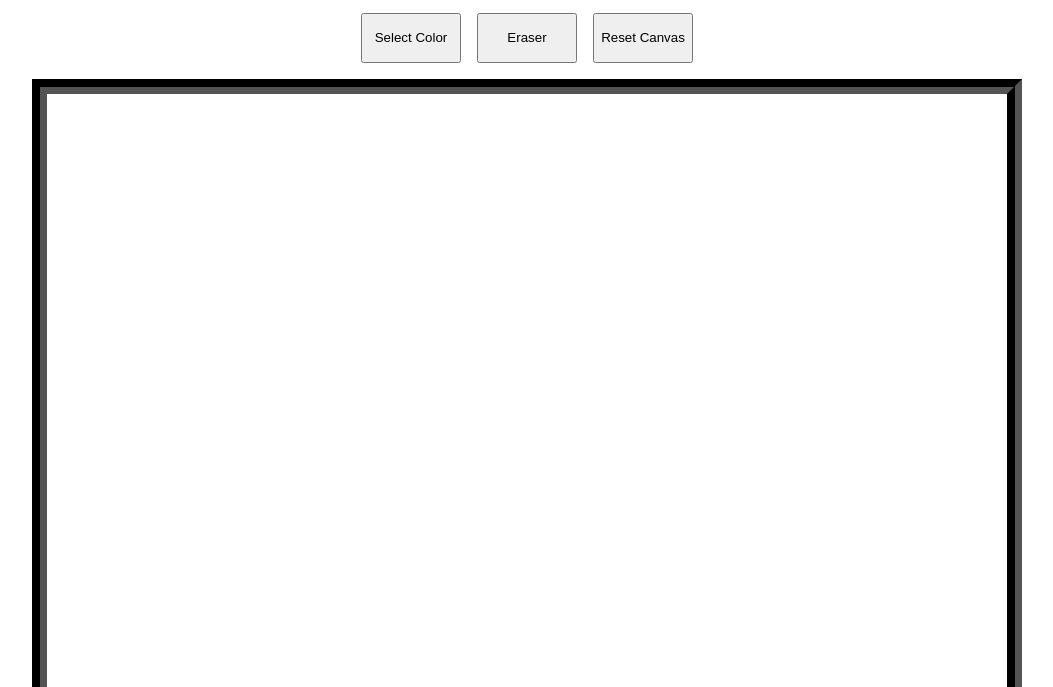
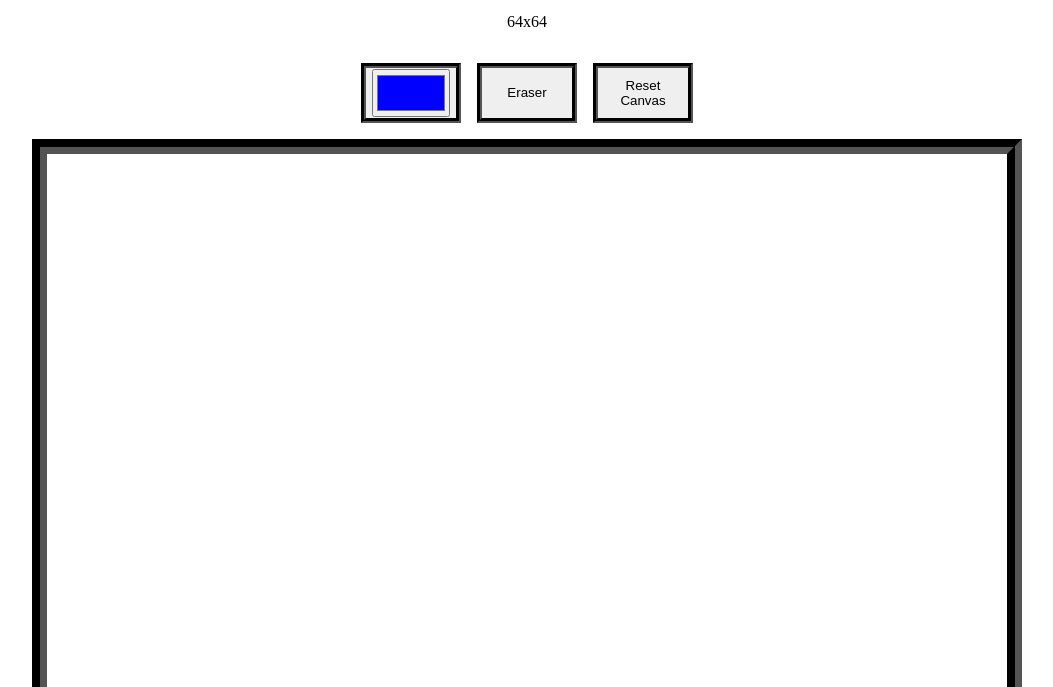
Before and after one commit to bagofantelopes/odin_etch-a-sketch, a plain HTML site: page index.html in a window 1280 px wide. Shown: the part 113-800 px from the top of the page, without its empty margins (113-1166 px from the left). Drawn offline with Linux system fonts and the light colour scheme.

Commit message:
Implemented color select button

```diff
--- a/index.html
+++ b/index.html
@@ -15,13 +15,15 @@
             <h1>Sketch-An-Etch...?</h1>
             <input type="range" id="grid-size-selector" mine="0" max="100" name="grid-sizer">
             <label for="grid-sizer">Select Grid Size</label>
+            <p>64x64</p>
         </div>
 
         <div class="buttons-container">
-            <button id="color-button">Select Color</button>
+            <button id="color-button">
+                <input id="color-picker" type="color" text="Select Color">
+            </button>
             <button id="erase-button">Eraser</button>
             <button id="reset-button">Reset Canvas</button>
-
         </div>
         <div id="grid-container">
 
--- a/scripts.js
+++ b/scripts.js
@@ -1,5 +1,6 @@
 let rows = 64;
 let columns = 64;
+let color = "#0000ff";
 
 const grid = document.getElementById('grid-container');
 
@@ -17,7 +18,7 @@ const makeGrid = (rows, columns) => {
 
         // change color of a cell on mouseover for "drawing" effect!
         cell.addEventListener('mouseenter', () => {
-            cell.style.backgroundColor = 'red';
+            cell.style.backgroundColor = color;
         });
 
         /*
@@ -30,26 +31,23 @@ const makeGrid = (rows, columns) => {
     };
 };
 
-const resetGrid = () => {
-    for (i = 0; i < (rows * columns); i++) {
-
-    }
-}
-
 makeGrid(rows, columns);
 
 // Grid size selector
 const sizer = document.querySelector('input');
 
 // Button event listeners
-const colorButton = document.getElementById('color-button');
-colorButton.addEventListener('click', () => {
 
+// code for color change button/input
+const colorButton = document.querySelector('#color-picker');
+colorButton.value = color;
+colorButton.addEventListener('input', (e) => {
+    color = e.target.value;
 });
 
 const eraseButton = document.getElementById('erase-button');
 eraseButton.addEventListener('click', () => {
-
+    color = "ffffff";
 });
 
 const resetButton = document.getElementById('reset-button');
--- a/style.css
+++ b/style.css
@@ -40,9 +40,23 @@
 
 button {
     width: 100px;
-    height: 50px;
+    height: 60px;
+    border: 5px groove black;
+}
+
+#color-picker {
+    width: 100%;
+    height: 100%;
 }
 
 h1 {
     text-align: center;
 }
+
+ {
+    border: 5px solid black;
+}
+
+.header p {
+    text-align: center;
+}
```
